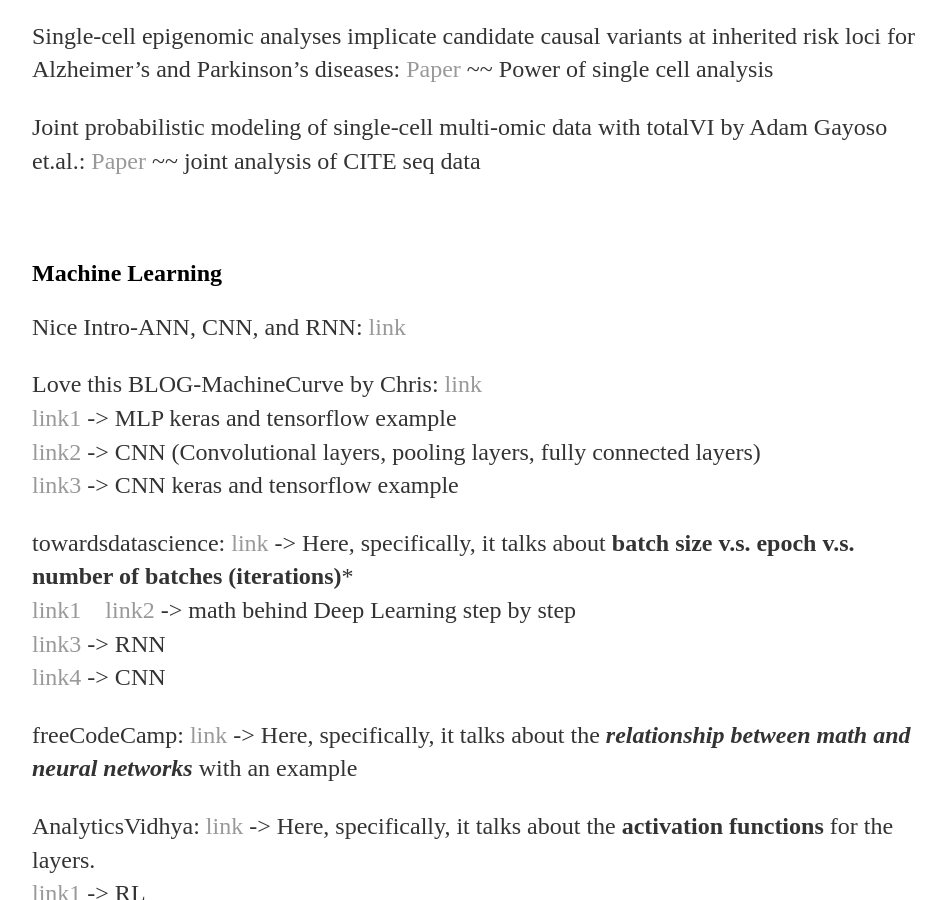
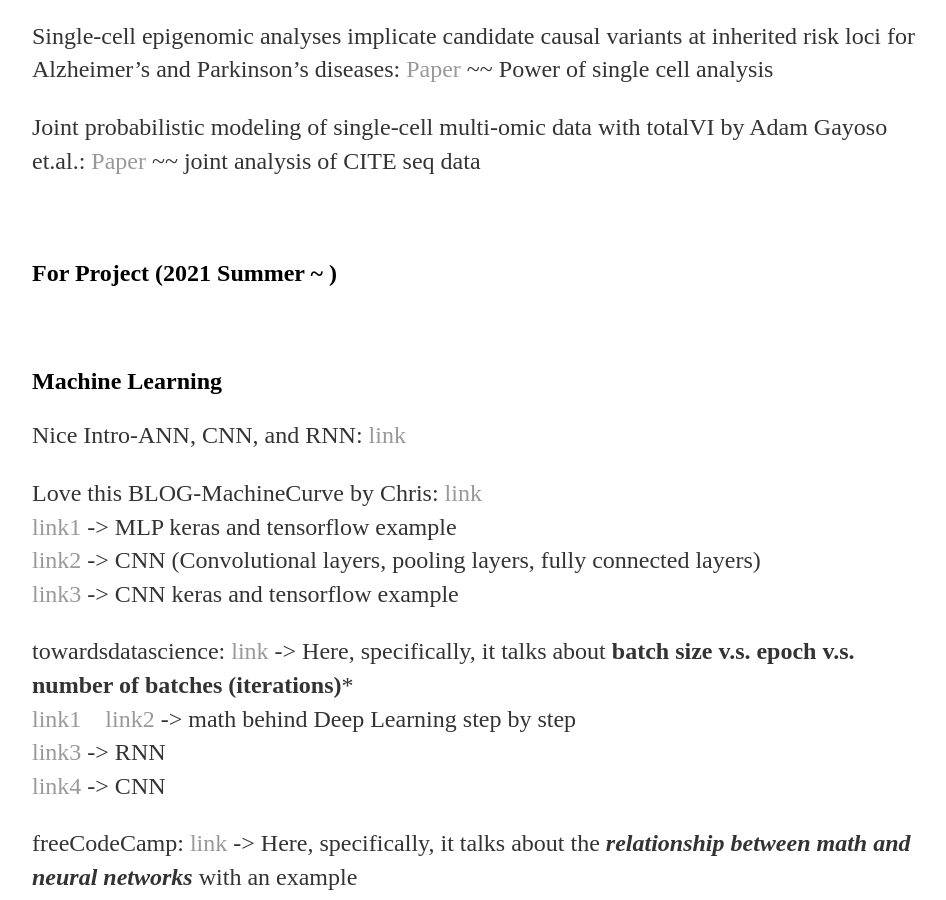
Before and after one commit to yjkweon24/yjkweon24.github.io, a Jekyll site: the page built from _posts/2019-03-16-Academic.md, in a window 1280 px wide and 900 px high, scrolled down 2100 px. Shown: the whole window, without its empty margins (160-1106 px from the left). Built offline with Jekyll 4.4.1, drawn with Linux system fonts in a browser that asks for light colours.

Commit message:
Update 2019-03-16-Academic.md

```diff
--- a/_posts/2019-03-16-Academic.md
+++ b/_posts/2019-03-16-Academic.md
@@ -55,6 +55,12 @@
 
 <br>
 
+## For Project (2021 Summer ~ )
+
+
+
+<br>
+
 ## Machine Learning
 Nice Intro-ANN, CNN, and RNN: [link](https://www.analyticsvidhya.com/blog/2020/02/cnn-vs-rnn-vs-mlp-analyzing-3-types-of-neural-networks-in-deep-learning/)
 
```
